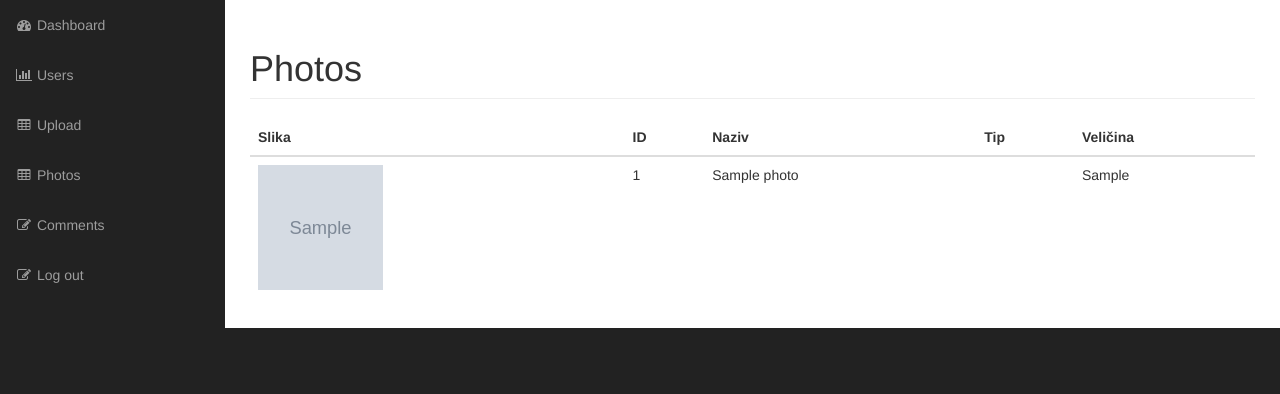
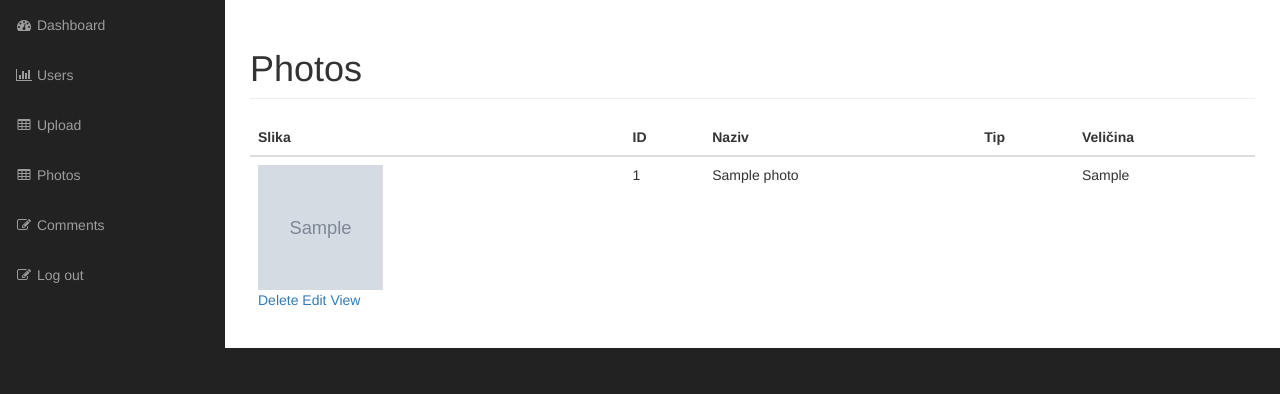
Before and after one commit to Stanko172/PHP_Gallery_app, a PHP site: page /admin/photos.php in a window 1280 px wide. Shown: the part 51-445 px from the top of the page. Run offline with PHP 8.4, Linux system fonts and the light colour scheme; the visitor is signed in with stand-in values (Sample User, id 1); tables that the repository leaves empty or names only in its code hold one stand-in row (values such as "Sample post"); grey boxes marked "Sample" are stand-in pictures; grey boxes labelled with a size stand in for pictures from a placeholder-image service; some libraries are stand-ins or nearby versions.

Commit message:
deleting photos on admin

```diff
--- a/admin/includes/photo.php
+++ b/admin/includes/photo.php
@@ -77,6 +77,15 @@
 
     }
 
+    public function delete_photo(){
+        if($this->delete()){
+            $target_path = ROOT_DIR . DS . $this->upload_dir . DS . $this->filename;
+            unlink("$target_path") ? true : false;
+        }else{
+            return false;
+        }
+    }
+
 }
 
 
--- a/admin/photos.php
+++ b/admin/photos.php
@@ -43,7 +43,15 @@
                             <tbody>
                             <?php  foreach($photos as $photo) : ?>
                                 <tr>
-                                <td><img src=<?php echo $photo->image_path() ?> width = "125px" height = "125px" /></td>
+                                <td><img src=<?php echo $photo->image_path() ?> width = "125px" height = "125px" />
+
+                                    <div class="action_links">
+                                        <a href="delete_photo.php?id=<?php echo $photo->id;?>">Delete</a>
+                                        <a href="delete_photo.php">Edit</a>
+                                        <a href="delete_photo.php">View</a>
+                                    </div>
+
+                                </td>
                                 <td><?php echo $photo->id; ?></td>
                                 <td><?php echo $photo->title; ?></td>
                                 <td><?php echo $photo->type; ?></td>
```
Also changed, not shown: admin/delete_photo.php (added, +27 -0 lines), admin/index.php (+8 -0 lines), admin/images/bmw_1.jpg (deleted), admin/images/switch.jpg (deleted).
